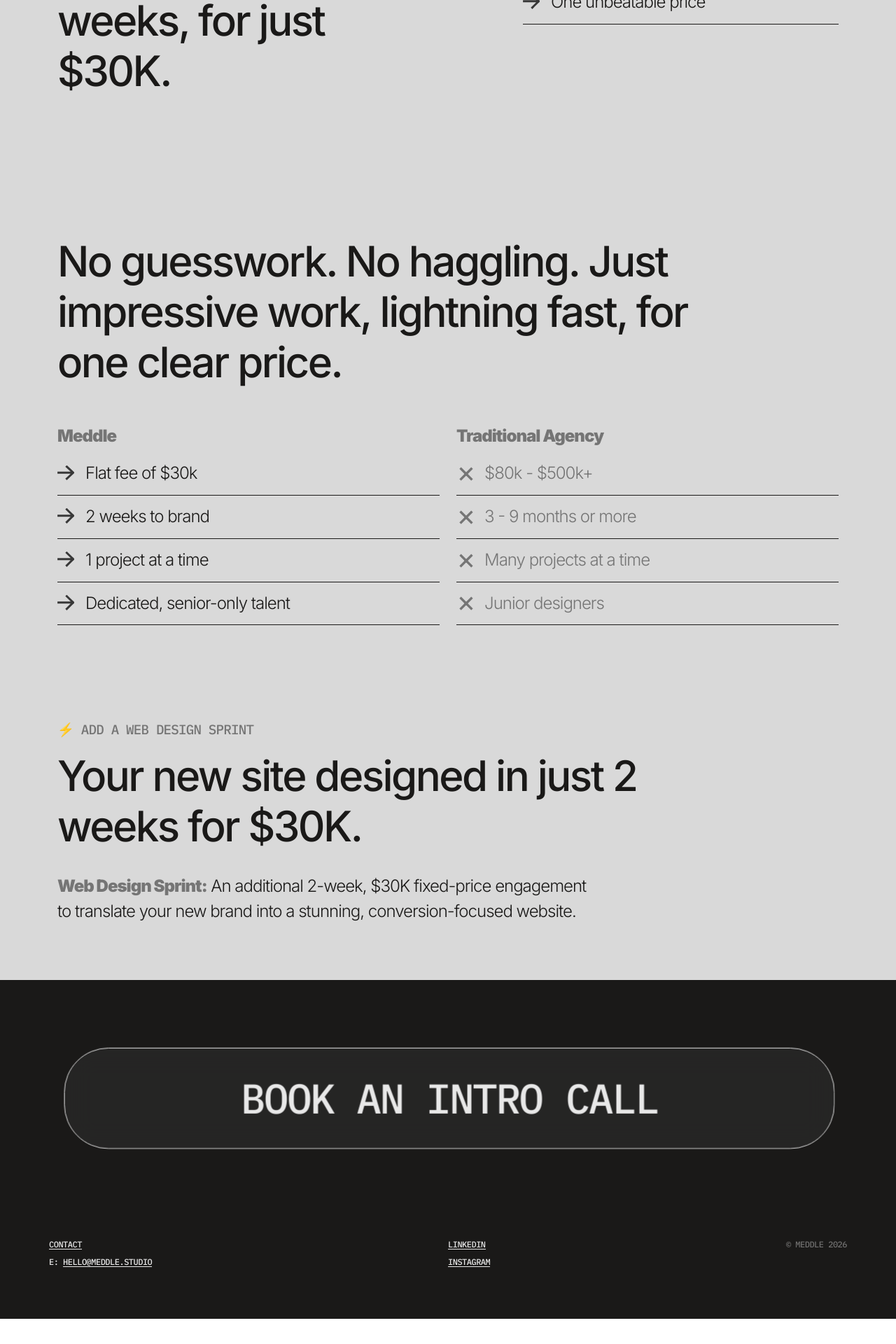
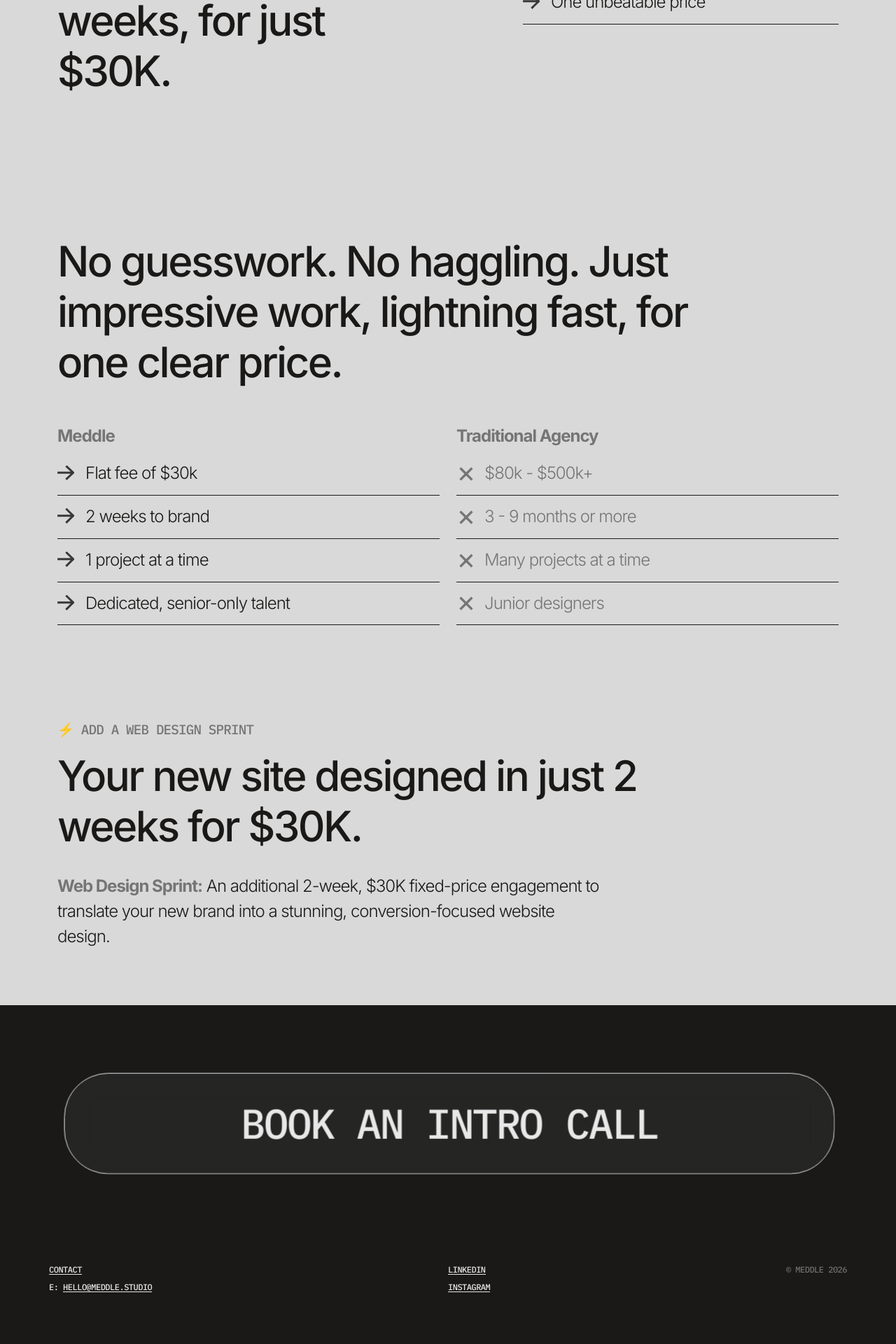
Before and after one commit to meddle-studio/meddle-site, a Jekyll site: the page built from sprints.html, in a window 1280 px wide. Shown: the part 969-2889 px from the top of the page at 70% size. Built offline with Jekyll 4.4.1, drawn with Linux system fonts in a browser that asks for light colours; nearby versions of some CDN libraries; before the commit the page ends 2853 px from its top, so only the background shows below that.

```diff
--- a/assets/css/site.scss
+++ b/assets/css/site.scss
@@ -94,8 +94,14 @@ em {
   font-weight: 400;
   font-style: italic;
 }
+.-xxBold {
+  font-weight: 900 !important;
+}
+.-extraBold {
+  font-weight: 800 !important;
+}
 .-bold, strong, .text-bold {
-  font-weight: 900 !important;
+  font-weight: 700 !important;
 }
 .-semiBold {
   font-weight: 600 !important;
@@ -433,6 +439,44 @@ svg.icon rect[stroke] {
 .mix-blend-difference {
   mix-blend-mode: difference;
 }
+.custom-tooltip {
+    position: fixed;
+    color: $black;
+    font-weight: 500;
+    box-shadow: 0 10px 30px rgba(0, 0, 0, 0.05);
+    padding: 11px 16px;
+    font-size: 14px;
+    pointer-events: none;
+    z-index: 999;
+    opacity: 0;
+    transition: opacity 0.2s ease;
+    white-space: nowrap;
+    border-radius: 54px;
+    background-color: rgba(40,40,40,.8);
+    background-color: rgba($white, .75);
+    --tw-text-opacity: 1;
+    --tw-backdrop-blur: blur(5px);
+    backdrop-filter: blur(5px) var(--tw-backdrop-brightness) var(--tw-backdrop-contrast) var(--tw-backdrop-grayscale) var(--tw-backdrop-hue-rotate) var(--tw-backdrop-invert) var(--tw-backdrop-opacity) var(--tw-backdrop-saturate) var(--tw-backdrop-sepia);
+    backdrop-filter: var(--tw-backdrop-blur) var(--tw-backdrop-brightness) var(--tw-backdrop-contrast) var(--tw-backdrop-grayscale) var(--tw-backdrop-hue-rotate) var(--tw-backdrop-invert) var(--tw-backdrop-opacity) var(--tw-backdrop-saturate) var(--tw-backdrop-sepia);
+    -webkit-transition-property: all;
+    transition-property: all;
+    -webkit-transition-timing-function: cubic-bezier(.4,0,.2,1);
+    transition-timing-function: cubic-bezier(.4,0,.2,1);
+    -webkit-transition-delay: 0s;
+    transition-delay: 0s;
+    -webkit-transition-duration: .15s;
+    transition-duration: .15s;
+    -webkit-backdrop-filter: blur(5px) saturate(220%);
+    backdrop-filter: blur(5px) saturate(220%);
+    line-height: 1;
+    margin-left: 4px;
+    font-family: $font-secondary;
+    text-transform: uppercase;
+}
+
+.custom-tooltip.visible {
+    opacity: 1;
+}
 #about {
   .vh-100 {min-height: 632px;}
   h2 {
@@ -624,6 +668,63 @@ section.svh-100 {
 @media screen and (min-width: 768px) and (max-width: 991.98px) {
   #about h2 {font-size: 43px;}
   .nav-link {font-size: 16px;}
+}
+@media screen and (min-width: 768px) {
+  .page-home #services {
+    height: 280px;
+    .list-bordered li {
+      border:none;
+      &:before {top:0.5em;}
+    }
+  }
+}
+@media screen and (max-width: 991.98px) {
+  .page-home #ways-to-engage li {
+    list-style: none;
+    p {font-size: 1rem;color:rgba($black,.75) !important;}
+  }
+}
+@media screen and (min-width: 992px) {
+  .page-home #ways-to-engage {
+    a {
+      display: block;
+      text-decoration: none;
+    }
+
+    li {
+      transition: all 1s cubic-bezier(.19, 1, .22, 1);
+      padding-top: 1.5rem !important;
+      padding-bottom: 1.5rem !important;
+    }
+
+    li p {
+      font-weight: 600 !important;
+      max-height: 3em;
+      overflow: hidden;
+      transition: max-height 1s cubic-bezier(.19, 1, .22, 1);
+    }
+
+    /* Hide extra text by default */
+    li p span.d-lg-none {
+      display: inline !important;
+      opacity: 0;
+      transition: opacity 0.6s cubic-bezier(.19, 1, .22, 1);
+    }
+
+    /* Expanded state on hover */
+    a:hover li {
+      padding-top: 2.5rem !important;
+      padding-bottom: 2.5rem !important;
+    }
+
+    a:hover li p {
+      max-height: 15em;
+    }
+
+    a:hover li p span.d-lg-none {
+      opacity: 1;
+    }
+  }
 }
 .page-contact {
   #backBtn {
--- a/assets/js/site.js
+++ b/assets/js/site.js
@@ -117,7 +117,72 @@ $(document).ready(function() {
     // });
 
     $window.trigger('scroll');
+
+    const tooltip = document.getElementById('customTooltip');
+
+    if (tooltip) {
+        const tooltipElements = document.querySelectorAll('[data-tooltip]');
+        let isActive = false;
+
+        function showTooltip(e) {
+            const text = e.currentTarget.dataset.tooltip;
+            if (!text) return;
+
+            tooltip.textContent = text;
+            tooltip.classList.add('visible');
+            updateTooltipPosition(e);
+        }
+
+        function updateTooltipPosition(e) {
+            tooltip.style.left = (e.clientX + 12) + 'px';
+            tooltip.style.top = (e.clientY + 12) + 'px';
+        }
+
+        function hideTooltip() {
+            tooltip.classList.remove('visible');
+        }
+
+        function attachListeners() {
+            tooltipElements.forEach(el => {
+                el.addEventListener('mouseenter', showTooltip);
+                el.addEventListener('mousemove', updateTooltipPosition);
+                el.addEventListener('mouseleave', hideTooltip);
+            });
+            isActive = true;
+        }
+
+        function removeListeners() {
+            tooltipElements.forEach(el => {
+                el.removeEventListener('mouseenter', showTooltip);
+                el.removeEventListener('mousemove', updateTooltipPosition);
+                el.removeEventListener('mouseleave', hideTooltip);
+            });
+            hideTooltip();
+            isActive = false;
+        }
+
+        function checkBreakpoint() {
+            const shouldBeActive = window.innerWidth >= 992;
+
+            if (shouldBeActive && !isActive) {
+                attachListeners();
+            } else if (!isActive && isActive) {
+                removeListeners();
+            }
+        }
+
+        // Initialize on load
+        checkBreakpoint();
+
+        // Debounced resize handler (limits to ~10 checks per second max)
+        let resizeTimer;
+        window.addEventListener('resize', () => {
+            clearTimeout(resizeTimer);
+            resizeTimer = setTimeout(checkBreakpoint, 100);
+        });
+    }
 });
+
 document.addEventListener('DOMContentLoaded', () => {
   const backBtn = document.getElementById('backBtn');
 
--- a/sprints.html
+++ b/sprints.html
@@ -28,7 +28,7 @@ redirect_from: /sprint/
     </div>{%- endcomment -%}
     </nav>
 		<h1 class="p pt-5 -font-secondary mb-3 text-uppercase -grey" data-aos="fade-up" data-aos-duration="1000" data-aos-delay="250">Brand Sprints</h1>
-		<h2 class="h1 -bold -lt-grey col-lg-6 mx-auto mb-4" data-aos="fade-up" data-aos-duration="1000">Fast. Cheap. <em>And</em>&nbsp;Good.</h2>
+		<h2 class="h1 -xxBold -lt-grey col-lg-6 mx-auto mb-4" data-aos="fade-up" data-aos-duration="1000">Fast. Cheap. <em>And</em>&nbsp;Good.</h2>
 		<p class="h3 -lt-grey py-3 col-10 col-lg-6 mx-auto" data-aos="fade-up" data-aos-duration="1000" data-aos-delay="500"><em>All three? At the same time? In&nbsp;THIS&nbsp;economy?</em></p>
 	</div>
 </header>
@@ -86,7 +86,7 @@ redirect_from: /sprint/
   		<h2 class="p pt-4 -font-secondary mb-3 text-uppercase -grey">⚡ Add a Web Design Sprint</h2>
   		<h2 class="pb-4">Your new site designed in just 2 weeks for&nbsp;$30K.</h2>
 
-  		<p class="col-lg-10 h3 pb-4 -light"><strong class="-grey">Web Design Sprint:</strong> An additional 2-week, $30K fixed-price engagement to translate your new brand into a stunning, conversion-focused&nbsp;website.</p>
+  		<p class="col-lg-10 h3 pb-4 -light"><strong class="-grey">Web Design Sprint:</strong> An additional 2-week, $30K fixed-price engagement to translate your new brand into a stunning, conversion-focused&nbsp;website design.</p>
   	</div>
   </div>
 </section>
```
Also changed, not shown: index.html (+39 -69 lines), _custom.html (renamed from brand-immersion.html), _fractional.html (renamed from strategic-partnership.html).
